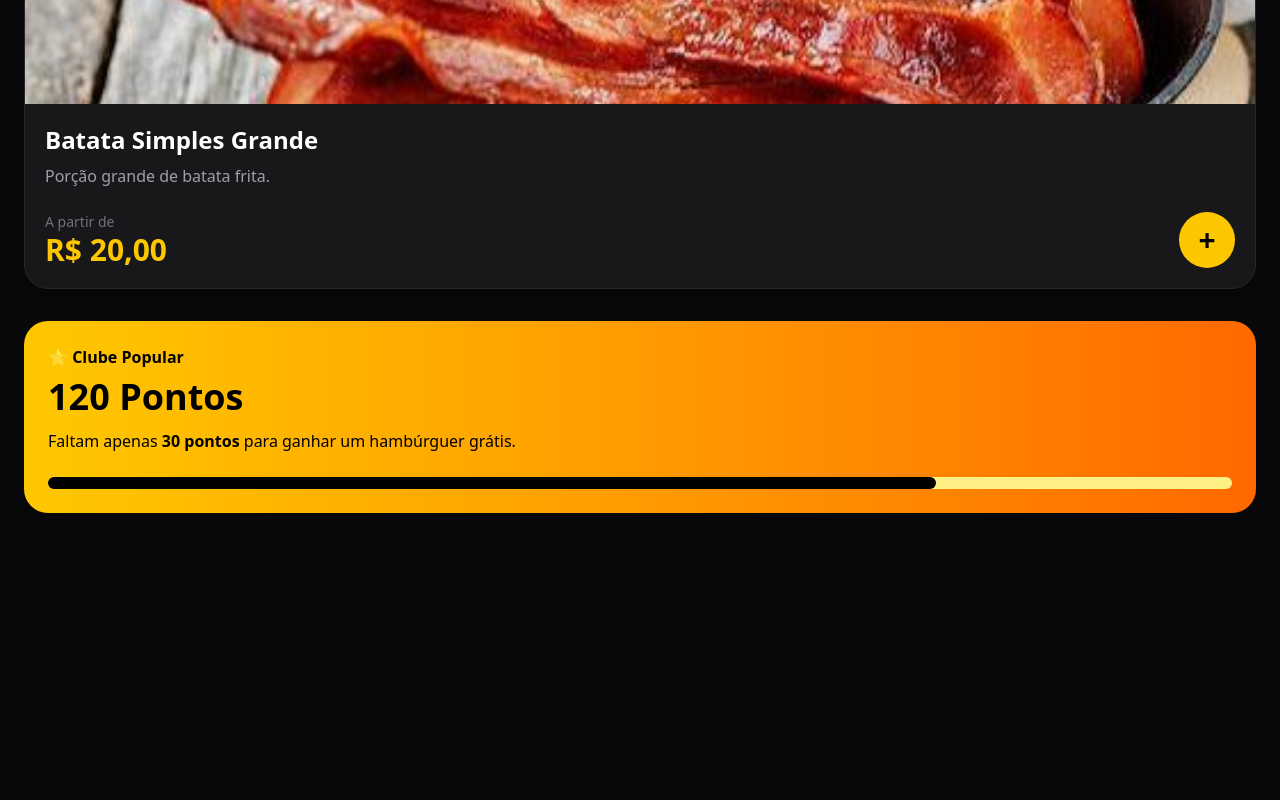
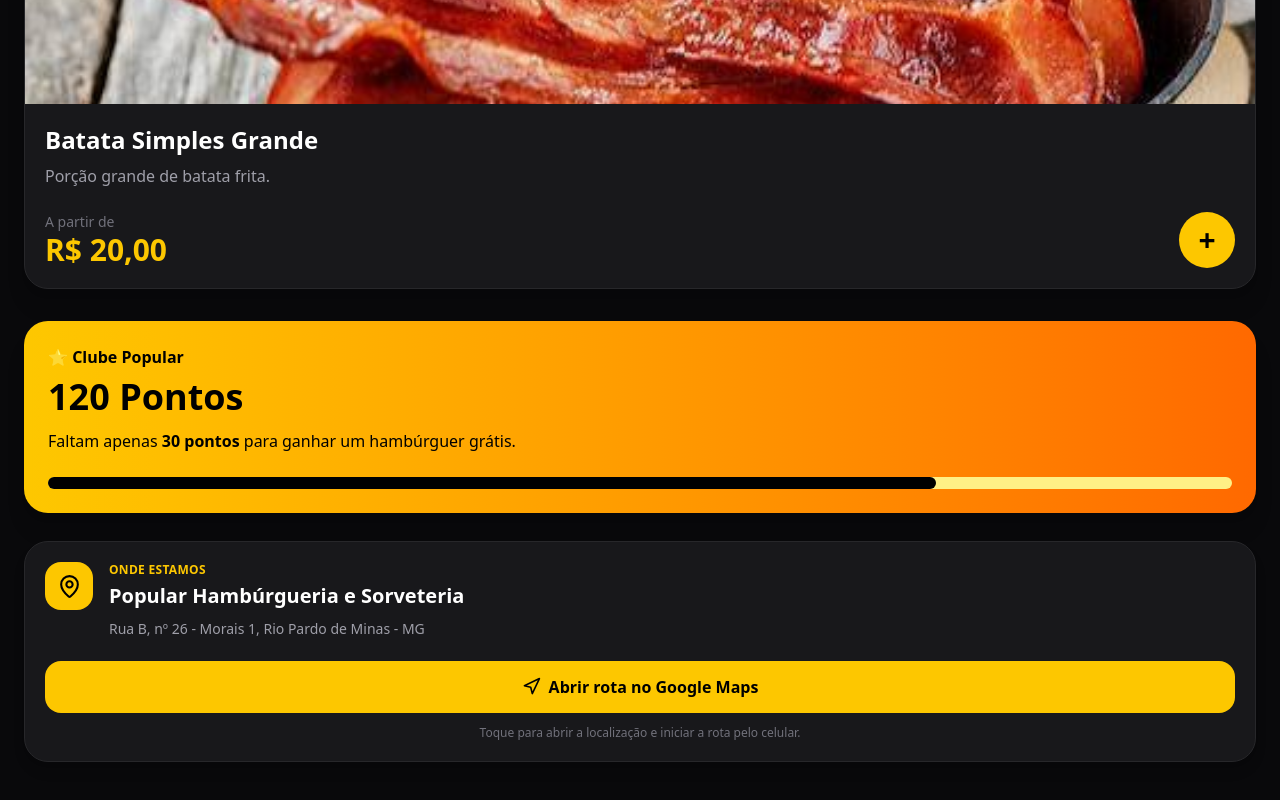
Before and after one commit to UniversalKnowledgeEcosystem/popular-app, a Next.js app: page / in a window 1280 px wide. Shown: the part 7959-8759 px from the top of the page. Before the commit the page ends 8584 px from the top, so only its background shows below. Built offline with nearby package versions, Linux system fonts and the light colour scheme.

Commit message:
Exibe localização e rota na tela inicial

```diff
--- a/app/page.tsx
+++ b/app/page.tsx
@@ -4,6 +4,7 @@ import Banner from "./components/Banner";
 import Categories from "./components/Categories";
 import FeaturedProducts from "./components/FeaturedProducts";
 import LoyaltyCard from "./components/LoyaltyCard";
+import LocationCard from "./components/LocationCard";
 
 export default function Home() {
   return (
@@ -21,6 +22,8 @@ export default function Home() {
       <FeaturedProducts />
 
       <LoyaltyCard />
+
+      <LocationCard />
     </main>
   );
 }
```
